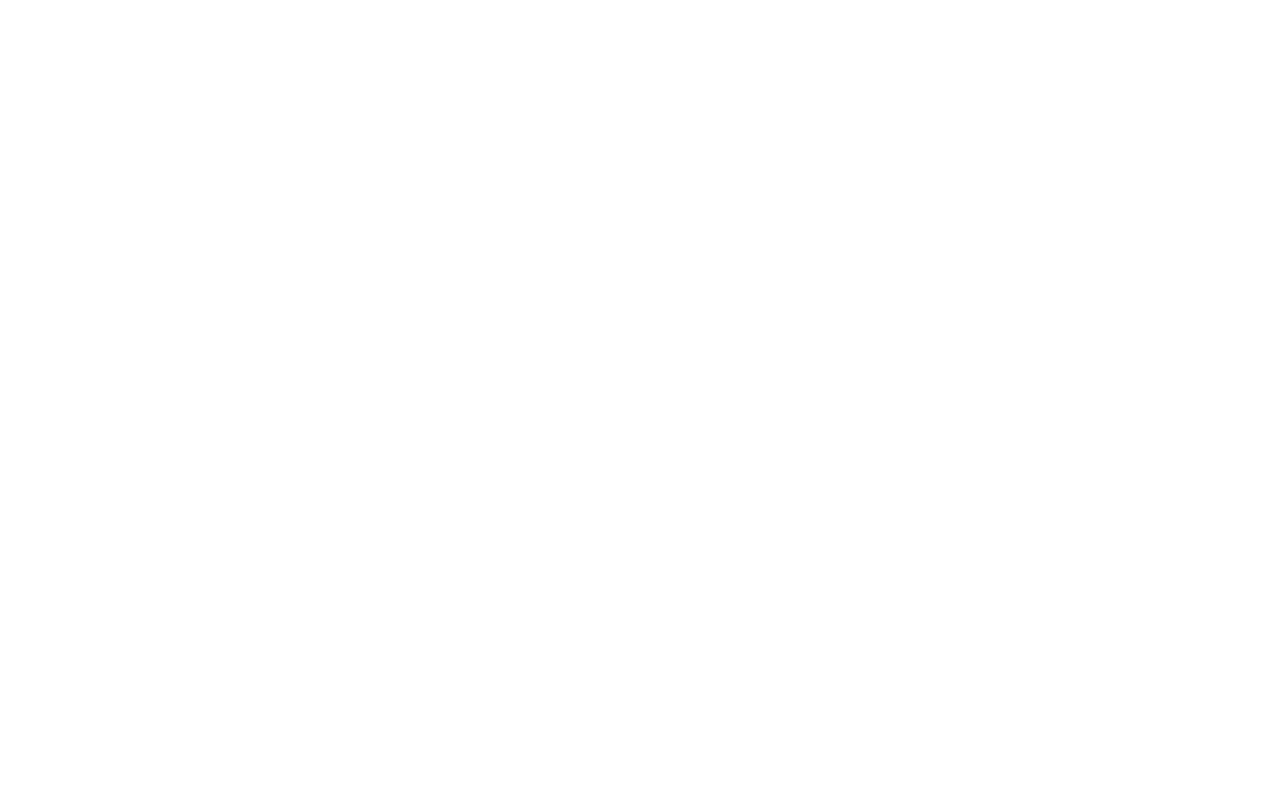
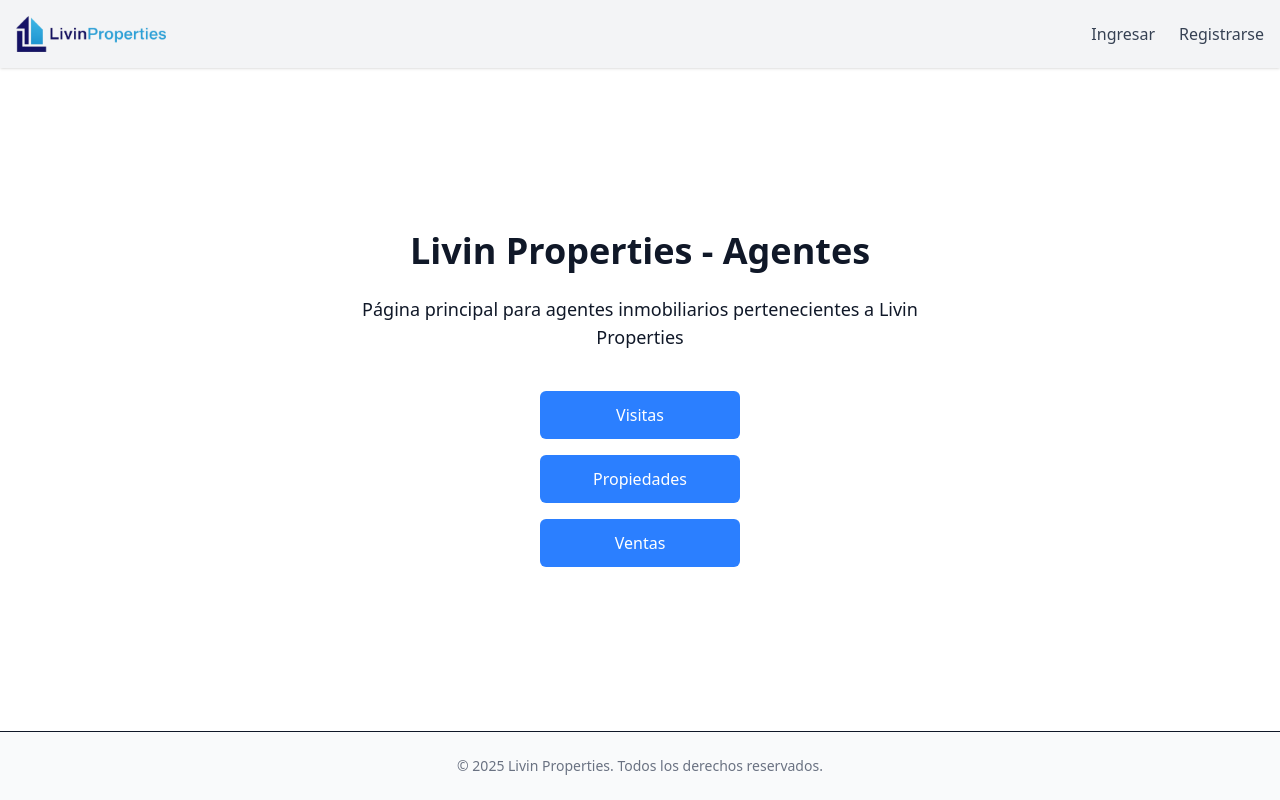
Before and after one commit to goya02-ops/LivinProperties-FrontEnd, a React (Vite) app: page /agente in a window 1280 px wide. Before the commit this address had no page. Built offline with nearby package versions, Linux system fonts and the light colour scheme.

Commit message:
Integracion de la carpeta Agent

```diff
--- a/src/App.jsx
+++ b/src/App.jsx
@@ -4,8 +4,8 @@
 import RegisterPage from './pages/RegisterPage.jsx';
 import PropertyListPage from './pages/PropertyListPage.jsx';
 import PropertyDetailPage from './pages/PropertyDetailPage.jsx';
-//import AgentMainPage from './pages/agentMainPage.jsx';
-//import SellsPage from './pages/SellsPage.jsx';
+import MainPage from './pages/Agent/MainPage.jsx';
+import SellsPage from './pages/Agent/SellsPage.jsx';
 
 function App() {
   return (
@@ -16,8 +16,8 @@
         <Route path="/registro" element={<RegisterPage />} />
         <Route path="/buscar" element={<PropertyListPage />} />
         <Route path="/inmueble" element={<PropertyDetailPage />} />
-        {/*<Route path="/agente" element={<AgentMainPage />} />
-        <Route path="/ventas" element={<SellsPage />} />*/}
+        <Route path="/agente" element={<MainPage />} />
+        <Route path="/ventas" element={<SellsPage />} />
       </Routes>
     </BrowserRouter>
   );
--- a/src/pages/AgentMainPage.jsx
+++ b/src/pages/Agent/MainPage.jsx
@@ -1,5 +1,5 @@
-import Header from '../components/Header.jsx';
-import Footer from '../components/Footer.jsx';
+import Header from '../../components/Header.jsx';
+import Footer from '../../components/Footer.jsx';
 
 export default function AgentMainPage() {
   return (
--- a/src/pages/SellsPage.jsx
+++ b/src/pages/Agent/SellsPage.jsx
@@ -1,5 +1,5 @@
-import Header from '../components/Header.jsx';
-import Footer from '../components/Footer.jsx';
+import Header from '../../components/Header.jsx';
+import Footer from '../../components/Footer.jsx';
 
 export default function SellsPage() {
   return (
```
